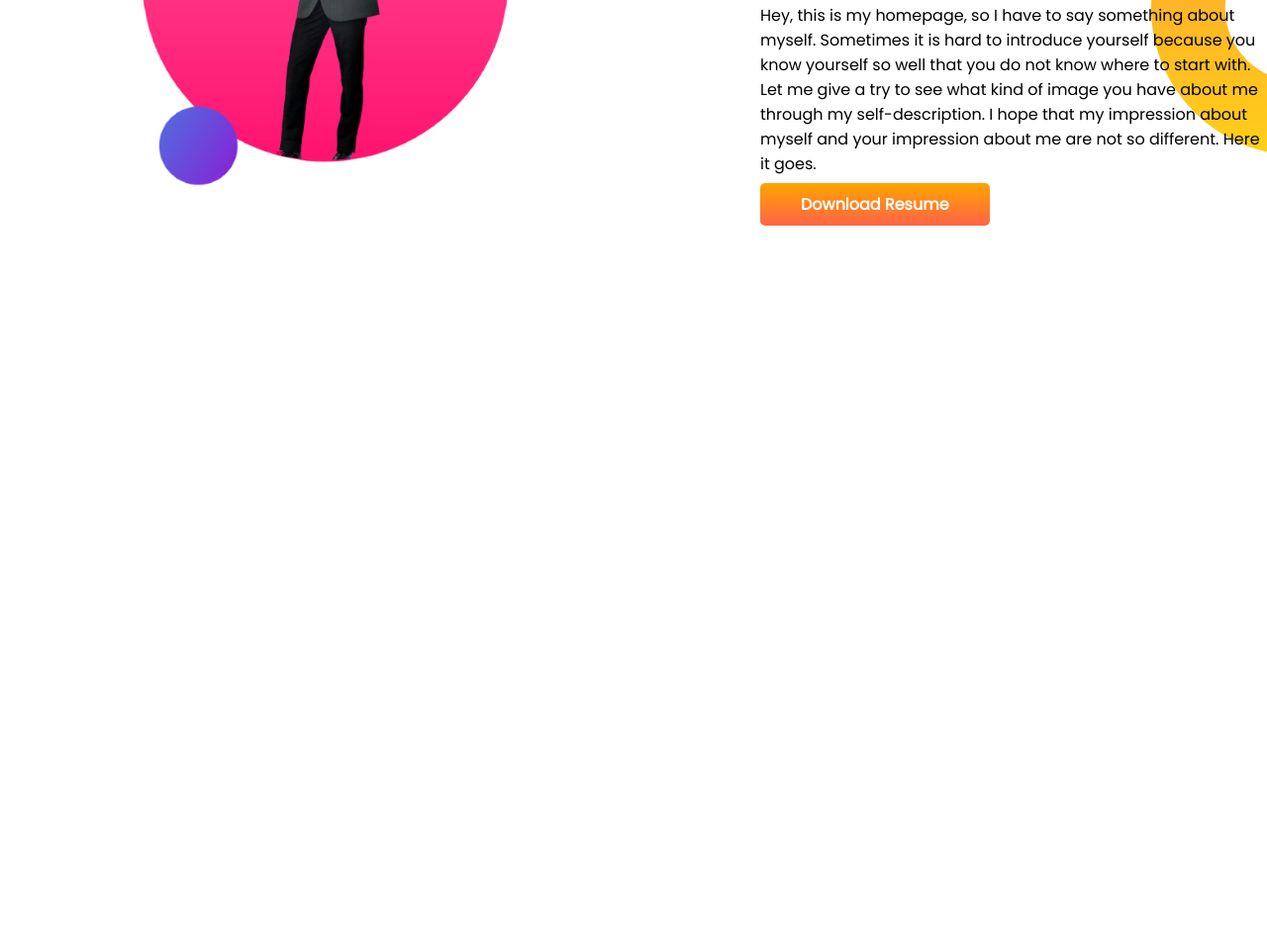
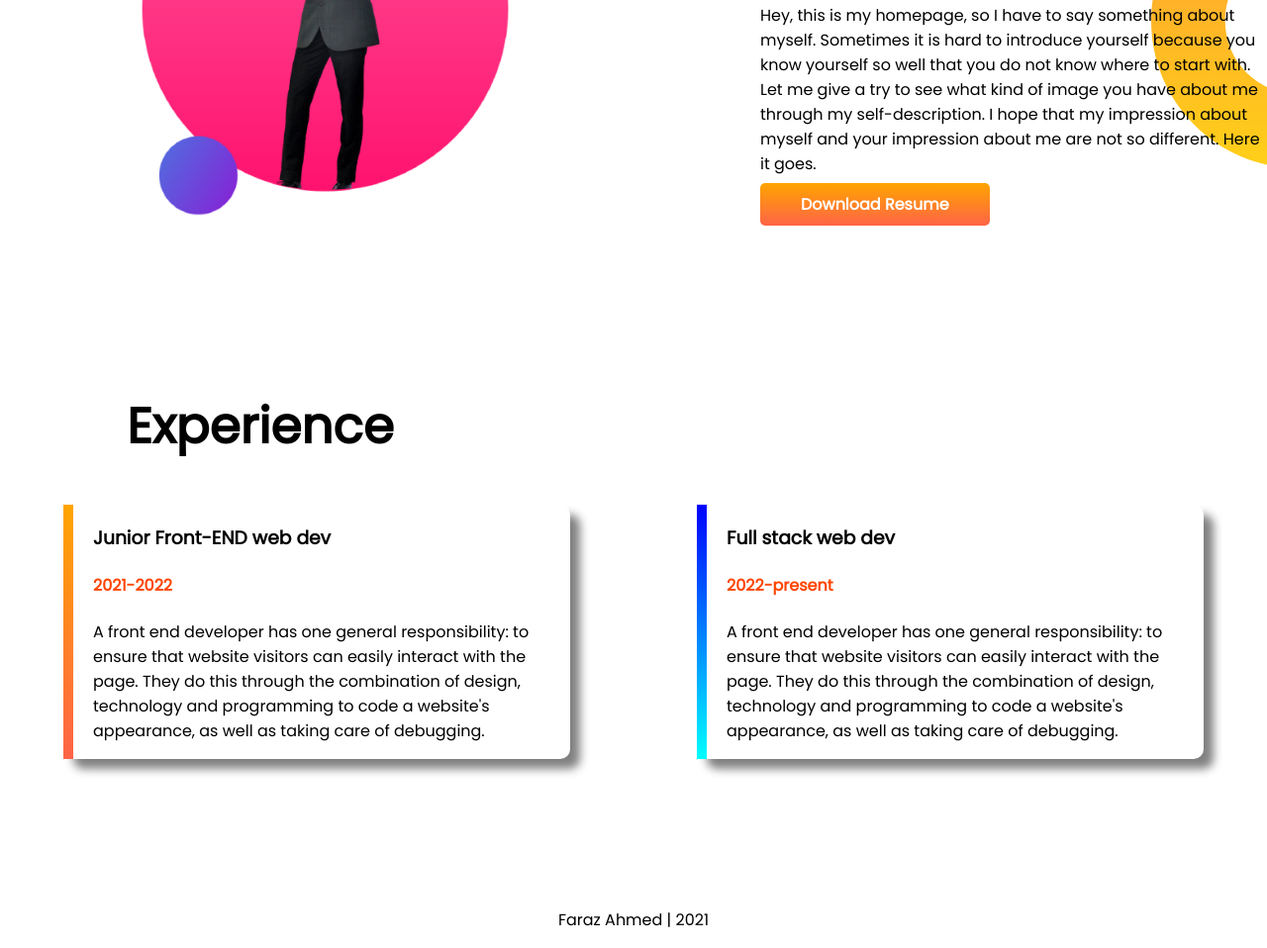
Before and after one commit to faraz12948/portfolio, a plain HTML site: page Index.html in a window 1280 px wide. Shown: the part 991-1949 px from the top of the page at 99% size. Before the commit the page ends 1360 px from the top, so only its background shows below. Drawn offline with Linux system fonts and the light colour scheme.

Commit message:
final commit

```diff
--- a/Index.html
+++ b/Index.html
@@ -13,7 +13,7 @@
 </head>
 
 <body>
-    <section class="top-sec">
+    <section class="top-sec flexible">
         <div class="half-width">
             <h1>Welcome To</h1>
             <h1> <span class="name"> Faraz Ahmed's</span> World</h1>
@@ -31,7 +31,7 @@
 
     </section>
     y>
-    <section class="mid-section">
+    <section class="mid-section flexible">
         <div class="half-width">
             <img src="assets/cv_pic-removebg-preview (2).png" alt="">
         </div>
@@ -43,13 +43,45 @@
                 yourself because you know yourself so well that you do not know where to start with. Let me give a try
                 to see what kind of image you have about me through my self-description. I hope that my impression about
                 myself and your impression about me are not so different. Here it goes.</p>
-            <a class="link-btn" target="_blank" href="https://www.linkedin.com/in/faraz-ahmed-3067361a6/">Download
+            <a class="link-btn" target="_blank"
+                href="https://drive.google.com/drive/folders/1QPt8yKg3QUMGqg-goJrYF7QUUYWfkfcS?usp=sharing">Download
                 Resume</a>
         </div>
 
 
 
     </section>
+    <section class="bottom-section">
+        <h1>Experience</h1>
+        <div class="flexible">
+            <div id="Front-end" class="experience-item">
+                <h3>Junior Front-END web dev</h3>
+                <h4 class="name">2021-2022</h4>
+                <p> A front end developer has one general responsibility: to ensure that website visitors can easily
+                    interact with the page. They do this through the combination of design, technology and programming
+                    to
+                    code a website's appearance, as well as taking care of debugging.
+                </p>
+
+            </div>
+
+            <div id="full-stack" class="experience-item">
+                <h3>Full stack web dev</h3>
+                <h4 class="name">2022-present</h4>
+                <p>A front end developer has one general responsibility: to ensure that website visitors can easily
+                    interact
+                    with the page. They do this through the combination of design, technology and programming to code a
+                    website's appearance, as well as taking care of debugging.
+                </p>
+
+
+            </div>
+        </div>
+
+    </section>
+    <footer>
+        <p>Faraz Ahmed | 2021</p>
+    </footer>
 
 
 </body>
--- a/style.css
+++ b/style.css
@@ -10,9 +10,10 @@ body{
 h1{
      font-size: 50px;
 }
-section{
+.flexible{
     display: flex;
     margin-bottom: 150px;
+
 }
 .half-width{
     width: 50%;
@@ -22,6 +23,7 @@ section{
 
 .half-width img{
     width: 80%;
+    margin-top: 30px;
 }
 .link-btn{
     text-decoration: none;
@@ -42,3 +44,31 @@ section{
     background-repeat: no-repeat;
     background-position: right;
 }
+.experience-item{
+    width: 50%;
+    padding-left: 10%;
+    box-shadow: 10px 10px 10px gray;
+    margin-left: 5%;
+    margin-right: 5%;
+    padding-left: 20px;
+    border-radius: 10px;
+
+}
+#Front-end{
+    border-left: 10px solid;
+    border-image: linear-gradient(orange,tomato);
+    border-image-slice: 1;
+
+}
+#full-stack{
+    border-left: 10px solid;
+    border-image: linear-gradient(blue,cyan);
+    border-image-slice:1;
+
+}
+.bottom-section h1{
+    margin-left: 10%;
+}
+footer p{
+    text-align: center;
+}
```
Also changed, not shown: images/jhankar.png (deleted), images/jhankar2.png (deleted).
